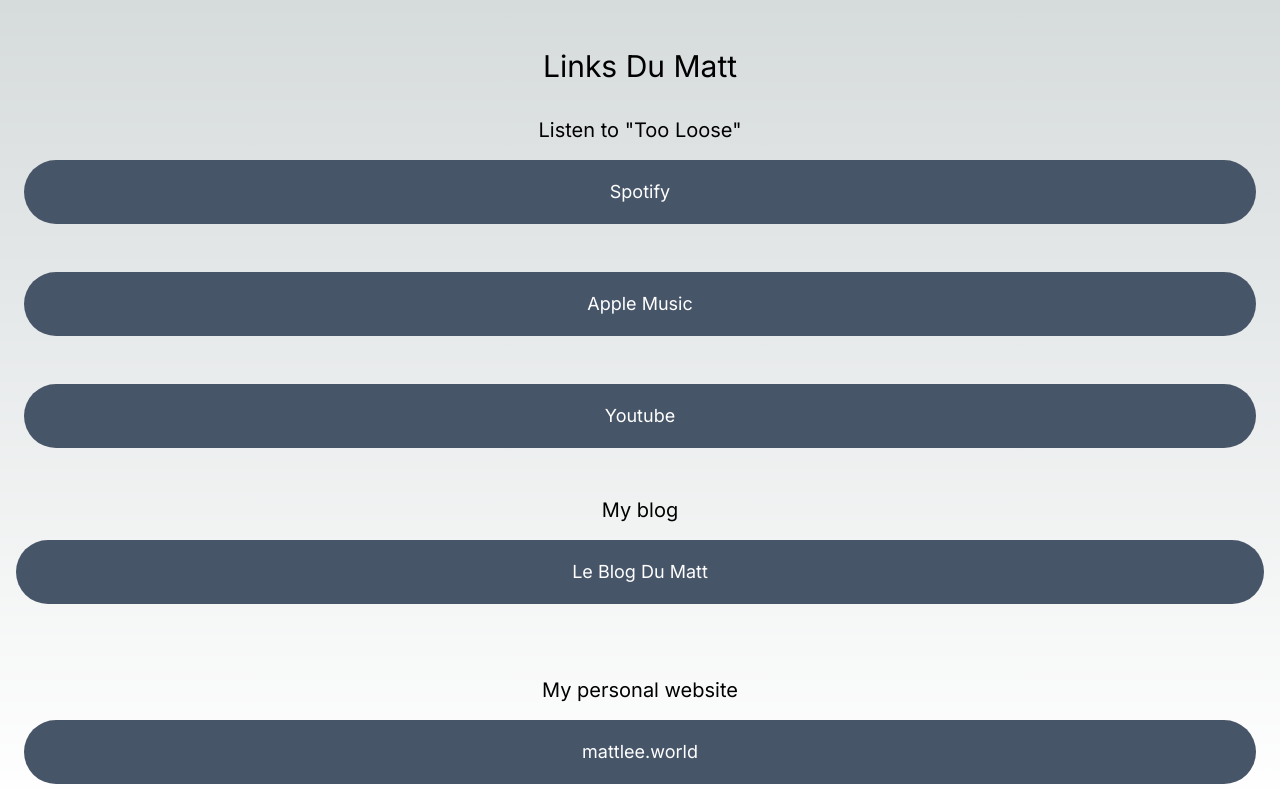
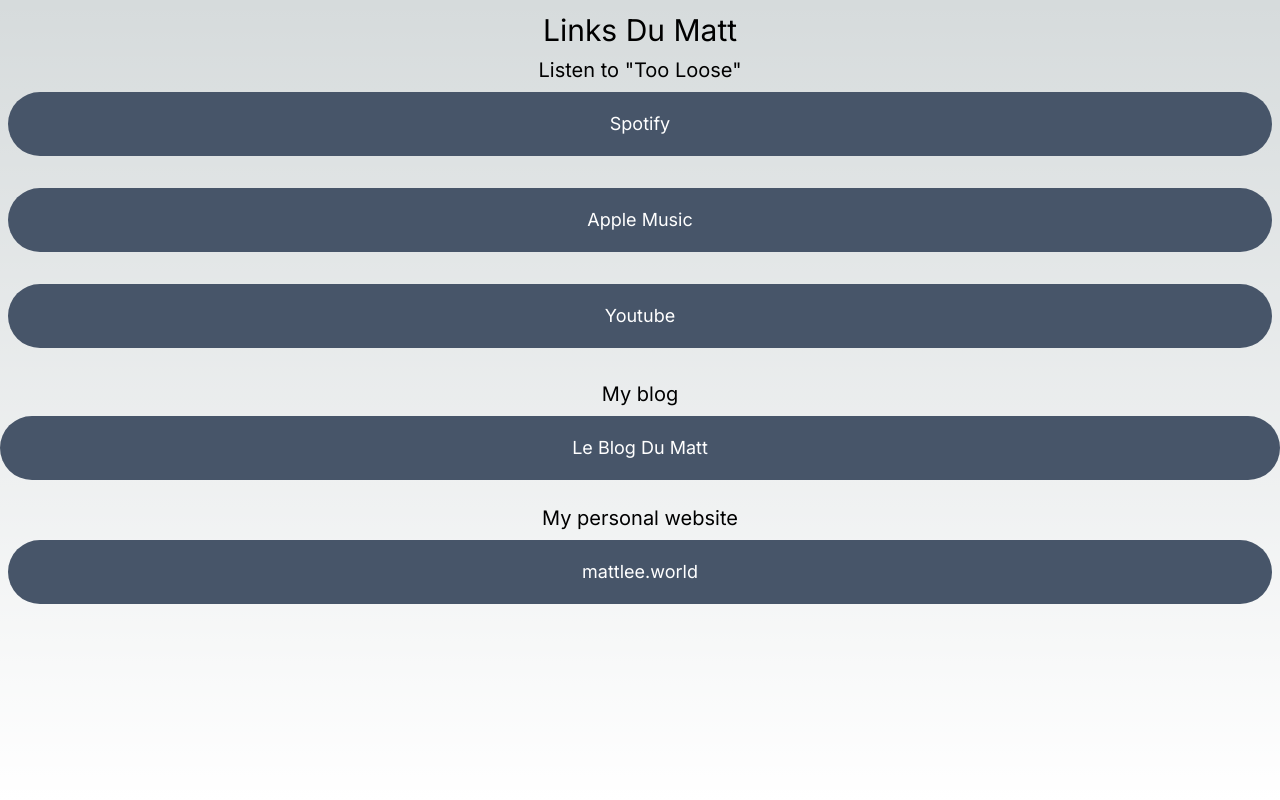
Before and after one commit to mattleesounds/portfolio3, a Next.js app: page /links in a window 1280 px wide. Built offline with nearby package versions, Linux system fonts and the light colour scheme.

Commit message:
added links

```diff
--- a/src/app/components/LinkButton.tsx
+++ b/src/app/components/LinkButton.tsx
@@ -11,7 +11,7 @@ const LinkButton: React.FC<LinkButtonProps> = ({ href, label }) => {
   return (
     <Link
       href={href}
-      className="flex items-center justify-center bg-slate-600 text-lg text-white py-2 px-4 rounded-full h-16 text-center my-2 hover:bg-slate-700 ${customClasses}"
+      className="flex items-center justify-center bg-slate-600 text-lg text-white py-2 px-2 rounded-full h-16 text-center my-0 hover:bg-slate-700 ${customClasses}"
     >
       {label}
     </Link>
--- a/src/app/links/page.tsx
+++ b/src/app/links/page.tsx
@@ -3,29 +3,35 @@ import LinkButton from "../components/LinkButton";
 
 const page = () => {
   return (
-    <div className="p-4 text-center h-screen flex flex-col ">
-      <h1 className="text-3xl mb-8 mt-8">Links Du Matt</h1>
+    <div className="p-0 text-center h-screen flex flex-col ">
+      <h1 className="text-3xl mb-2 mt-3">Links Du Matt</h1>
       <h2 className="text-xl">{`Listen to "Too Loose"`}</h2>
-      <div className="flex flex-col flex-grow m-2 mb-0">
+      <div className="flex flex-col m-2 mb-0">
         <div className="mt-0 mb-8">
-          <LinkButton href="/link1" label="Spotify" />
+          <LinkButton
+            href="https://open.spotify.com/album/7JeBNnFbiFkSrxSAf4BKeV"
+            label="Spotify"
+          />
         </div>
         <div className="mt-0 mb-8">
-          <LinkButton href="/link2" label="Apple Music" />
+          <LinkButton
+            href="https://music.apple.com/us/album/too-loose-single/1706991531"
+            label="Apple Music"
+          />
         </div>
-        <div className="mb-8">
-          <LinkButton href="/link3" label="Youtube" />
+        <div className="mb-6">
+          <LinkButton href="https://youtu.be/DbckiA089bE" label="Youtube" />
         </div>
       </div>
       <h2 className=" mb-0 p-2 text-xl">My blog</h2>
-      <div className="mt-0 mb-16">
+      <div className="mt-0 mb-6">
         <LinkButton
           href="https://paragraph.xyz/@matt"
           label="Le Blog Du Matt"
         />
       </div>
       <h2 className="mb-0 text-xl">My personal website</h2>
-      <div className="mb-32 mt-0 p-2">
+      <div className="mb-4 mt-0 p-2">
         <LinkButton href="https://www.mattlee.world/" label="mattlee.world" />
       </div>
     </div>
--- a/src/app/page.tsx
+++ b/src/app/page.tsx
@@ -21,9 +21,9 @@ export default function Home() {
           </div>
         </div>
         <p className="pl-3">
-          Building POLP(Proof of Listenership Platform). Exploring web3 and
-          music tech, contributing to open source projects, and getting better
-          all the time.
+          Computer Science master's student at the Univeraity of New Orleans.
+          Building cool stuff. Exploring web3 and music tech, contributing to
+          open source projects, and getting better all the time.
         </p>
         <div className="py-8 px-4 flex">
           <Link href="https://twitter.com/matt_p_lee" className="p-2">
```
